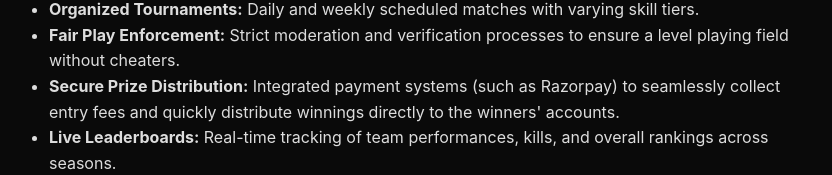
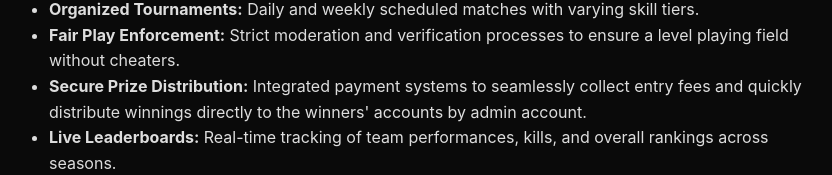
Before and after one commit to DUDE069/tournament, a website: page public/about.html in a window 1280 px wide. Shown: the part 366-541 px from the top of the page, without its empty margins (211-1043 px from the left). Drawn offline with Linux system fonts and the light colour scheme.

Commit message:
Update about.html: remove Razorpay and mention admin account distribution

```diff
--- a/public/about.html
+++ b/public/about.html
@@ -25,7 +25,7 @@
   <ul>
     <li><strong>Organized Tournaments:</strong> Daily and weekly scheduled matches with varying skill tiers.</li>
     <li><strong>Fair Play Enforcement:</strong> Strict moderation and verification processes to ensure a level playing field without cheaters.</li>
-    <li><strong>Secure Prize Distribution:</strong> Integrated payment systems (such as Razorpay) to seamlessly collect entry fees and quickly distribute winnings directly to the winners' accounts.</li>
+    <li><strong>Secure Prize Distribution:</strong> Integrated payment systems to seamlessly collect entry fees and quickly distribute winnings directly to the winners' accounts by admin account.</li>
     <li><strong>Live Leaderboards:</strong> Real-time tracking of team performances, kills, and overall rankings across seasons.</li>
   </ul>
 
```
